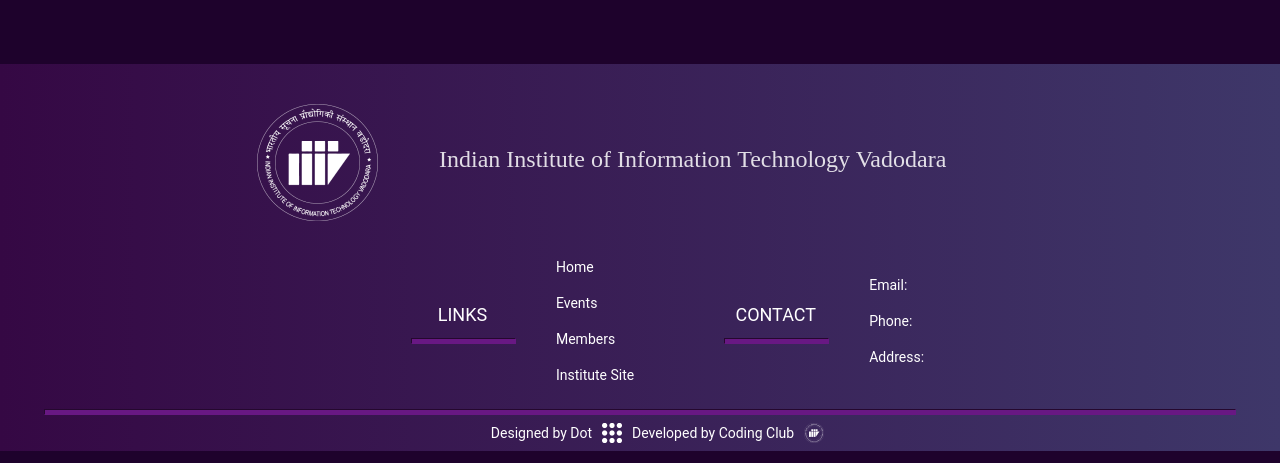
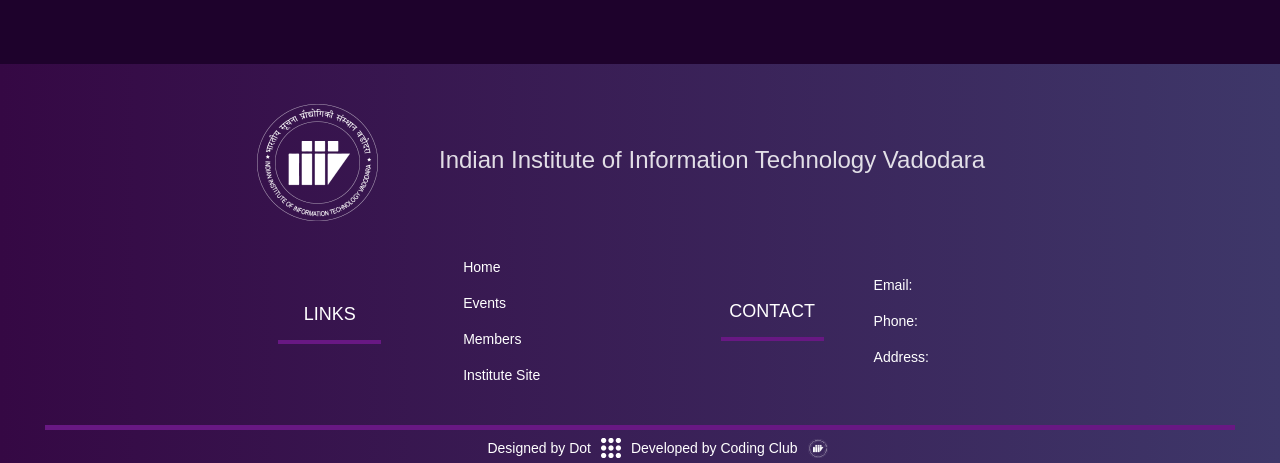
Before and after one commit to kreiva-iiitv/keriva-frontend-2020, a React (Create React App) app: page / in a window 1280 px wide. Shown: the part 2048-2511 px from the top of the page. Built offline with nearby package versions, Linux system fonts and the light colour scheme.

Commit message:
final final design changes

```diff
--- a/src/Component/Footer/Footer.jsx
+++ b/src/Component/Footer/Footer.jsx
@@ -18,6 +18,7 @@
       </div>
 
       <div className="linkcon">
+        <div className="footerlin">
         <div className="linkna">
           LINKS
           <hr className="underline"></hr>
@@ -28,7 +29,8 @@
           <p className="link">Members</p>
           <p className="link">Institute Site</p>
         </div>
-
+        </div>
+        <div className="footerlin">
         <div className="conna">
           CONTACT
           <hr className="underline"></hr>
@@ -37,6 +39,7 @@
           <p className="link">Email:</p>
           <p className="link">Phone:</p>
           <p className="link">Address:</p>
+        </div>
         </div>
       </div>
       <hr className="lastline"></hr>
--- a/src/Component/Footer/footcss.css
+++ b/src/Component/Footer/footcss.css
@@ -5,10 +5,12 @@
   flex-direction: column;
   align-items: center;
   overflow-x: hidden;
+  font-family: Arial, Helvetica, sans-serif;
+  /* font-size: 24px; */
 }
 
 .inname {
-  padding-top: 5vh;
+  padding-top: 2.5rem;
   flex-direction: row;
   display: flex;
   justify-content: center;
@@ -26,7 +28,7 @@
   width: 584px;
   height: 23px;
   padding: 40px 0 54px 61px;
-  font-family: Noir-Noir;
+  /* font-family: Noir-Noir; */
   font-size: 24px;
   font-weight: normal;
   font-stretch: normal;
@@ -39,16 +41,24 @@
 .linkcon {
   flex-direction: row;
   display: flex;
-  justify-content: center;
+  justify-content: space-around;
+  width: 70%;
   align-items: center;
-  padding-bottom: 2vh;
+  padding-bottom: 2rem;
+  margin-right: 10rem;
+}
+.footerlin {
+  flex-direction: row;
+  display: flex;
+  align-items: center;
+  justify-content: space-between;
 }
 
 .linkna {
   width: 103px;
   height: 21px;
   margin: 22px 32px 17px 65px;
-  font-family: Roboto;
+  /* font-family: Roboto; */
   font-size: 18px;
   font-weight: normal;
   font-stretch: normal;
@@ -62,8 +72,8 @@
 .conna {
   width: 103px;
   height: 21px;
-  margin: 22px 32px 17px 80px;
-  font-family: Roboto;
+  /* margin: 22px 32px 17px 80px; */
+  /* font-family: Manrope; */
   font-size: 18px;
   font-weight: normal;
   font-stretch: normal;
@@ -77,7 +87,7 @@
 .link,
 .p-dev {
   padding: 10px;
-  font-family: Roboto;
+  /* font-family: Roboto; */
   font-size: 14px;
   font-weight: normal;
   font-stretch: normal;
@@ -90,15 +100,17 @@
 
 .underline {
   background-color: #681883;
-  border-color: #681883;
+  /* border-color: #681883; */
+  border: none;
   height: 0.5vh;
   width: 100%;
 }
 
 .lastline {
   background-color: #681883;
-  border-color: #681883;
-  height: 0.5vh;
+  /* border-color: #681883; */
+  border: none;
+  height: 0.65vh;
   width: 93%;
 }
 
@@ -126,9 +138,11 @@
 
 .conna,
 .linkna {
+  padding-right: 2.5rem;
   height: 5vh;
   flex-direction: column;
   display: flex;
   justify-content: space-between;
   align-items: space-between;
+  padding-left: 2rem;
 }
```
